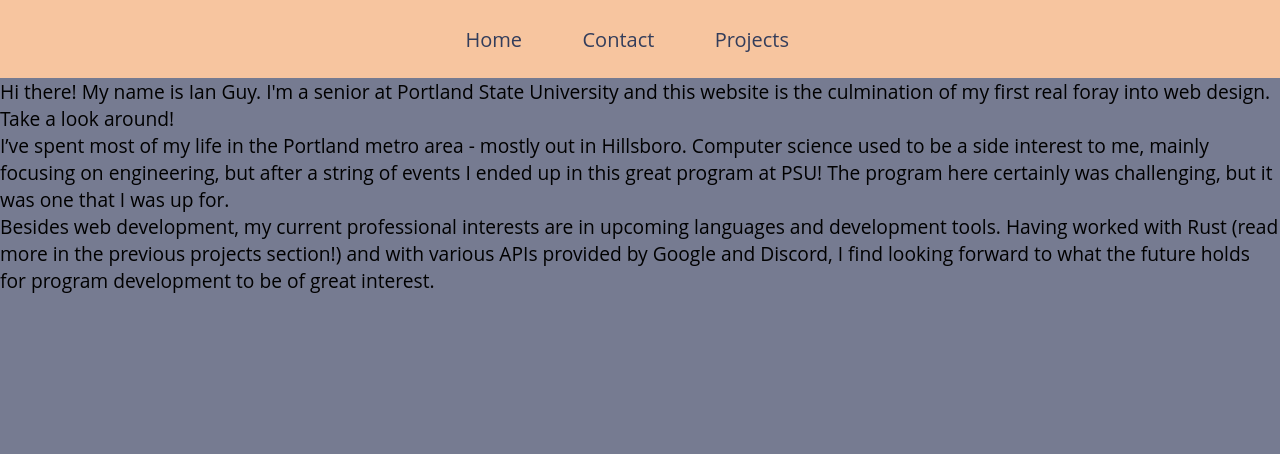
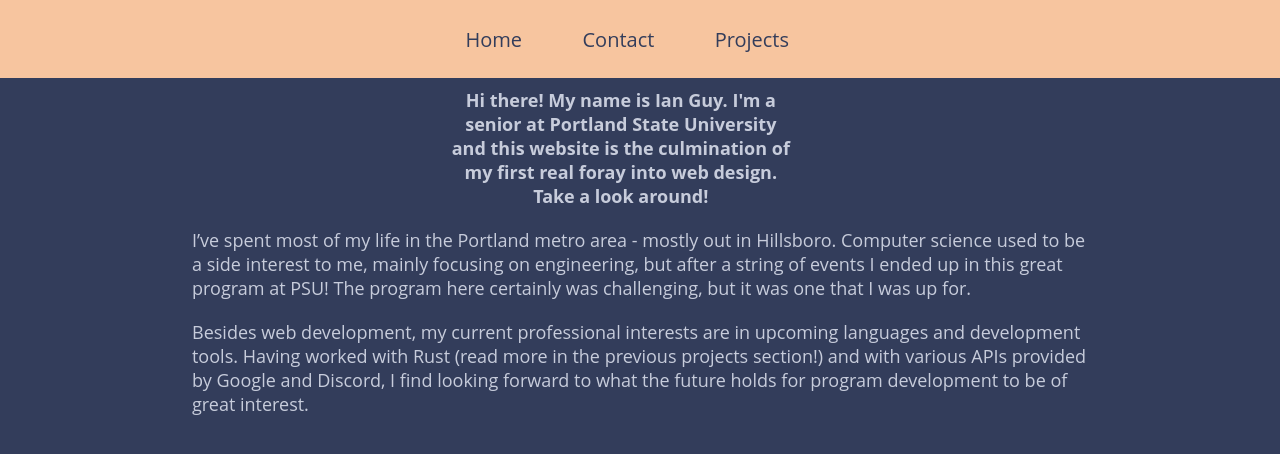
Before and after one commit to AzerDime/webdevFinal, a plain HTML site: page index.html in a window 1280 px wide. Drawn offline with Linux system fonts and the light colour scheme.

Commit message:
finished CSS implementation, touched up formatting

```diff
--- a/index.html
+++ b/index.html
@@ -19,11 +19,11 @@
         </li>
       </ul>
     </nav>
-    <p class="bodyText">
+    <h1 class="bodyText">
       Hi there! My name is Ian Guy. I'm a senior at Portland State University
       and this website is the culmination of my first real foray into web
       design. Take a look around!
-    </p>
+    </h1>
     <p class="bodyText2">
       I’ve spent most of my life in the Portland metro area - mostly out in
       Hillsboro. Computer science used to be a side interest to me, mainly
--- a/styles.css
+++ b/styles.css
@@ -6,6 +6,14 @@
 
 a {
   text-decoration: none;
+}
+
+a:link{
+  color: var(--bg1);
+}
+
+a:visited{
+  color: var(--bg6);
 }
 
 :root {
@@ -31,6 +39,7 @@ a {
   --bg3: #767b91;
   --bg4: #c7ccdb;
   --bg5: #e1e5ee;
+  --bg6: #ffb8b8;
 }
 
 .navbar {
@@ -67,8 +76,43 @@ a {
   color: var(--bg2);
 }
 
+.bodyText {
+  display: flex;
+  width: 100vw;
+  font-size: 18px;
+  max-width: 30%;
+  float: center;
+  margin: auto;
+  align-items: center;
+  padding-bottom: 10px;
+  padding-top: 10px;
+}
+
+.bodyText2 {
+  display: flex;
+  width: 100vw;
+  font-size: 18px;
+  max-width: 70%;
+  float: center;
+  margin: auto;
+  align-items: center;
+  padding-bottom: 10px;
+  padding-top: 10px;
+}
+
+.contactList {
+  list-style: none;
+  margin-left: 10%;
+}
+
 body {
   font-family: "Open Sans", "Helvetica Neue", sans-serif;
   font-size: 1.2em;
-  background-color: var(--bg3);
+  background-color: var(--bg2);
+  color: var(--bg4);
 }
+
+h1 {
+  text-align: center;
+  padding-right: 3%;
+}
```
Also changed, not shown: contact.html (+3 -3 lines), prevWorkProj.html (+2 -2 lines).
